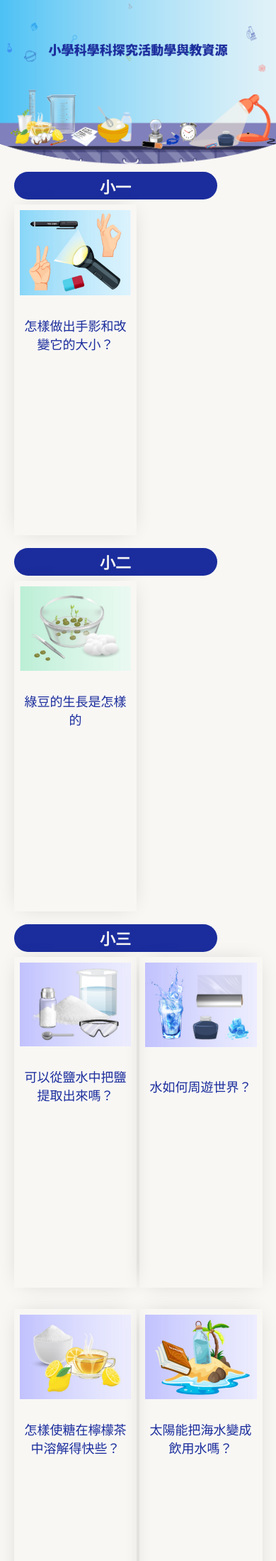
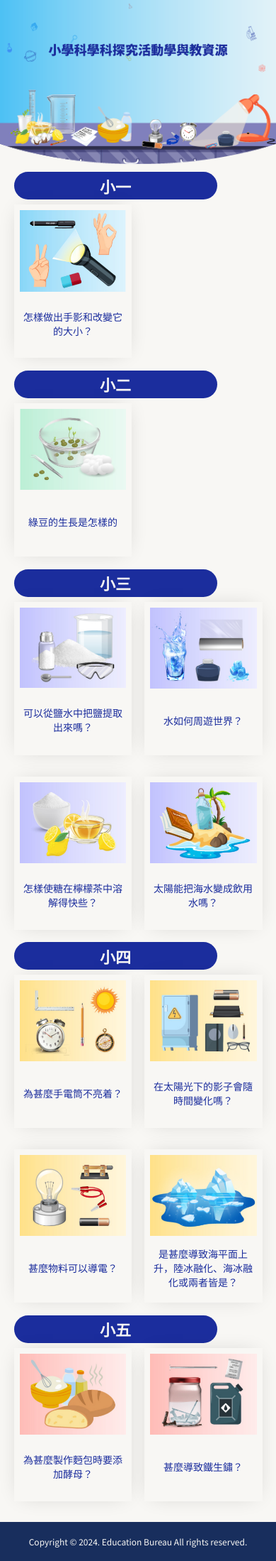
Before and after one commit to 5MLTECH/edb_presource, a PHP site: page / in a window 390 px wide. Shown: the part 60-2259 px from the top of the page at 71% size. Run offline with PHP 8.4, Linux system fonts and the light colour scheme.

Commit message:
Update meta and style
- update page title
- fix issue on mobile css

```diff
--- a/css/style.css
+++ b/css/style.css
@@ -180,10 +180,38 @@ p, body, h1, h2, h3 {
     .cont-item {
         margin: 0 !important;
         width: 45%;
-        height: 450px;
     }
     .br-pc {
         display: none;
+    }
+}
+
+@media (max-width: 767px) {
+
+    .cont-item {
+
+        height: 200px;
+    }
+
+    .cont-text {
+        font-size: 14px;
+        min-height: 80px;
+    }
+}
+
+@media (min-width: 768px) and (max-width: 1024px) {
+
+    .cont-item {
+
+        height: 450px;
+    }
+}
+
+@media (max-width: 424px) {
+
+
+    .cont-item {
+        width: 43%;
     }
 }
 
--- a/page_header.php
+++ b/page_header.php
@@ -1,13 +1,13 @@
 <head>
     <meta name="viewport" content="width=device-width, initial-scale=1.0">
 
-    <title>小學科學科探究活動學與教資源</title>
-	<meta property="og:title" content='香港小學科學教育資源 | 教育局'/>
+    <title>小學科學科探究活動學與教資源 | 教育局</title>
+	<meta property="og:title" content="小學科學科探究活動學與教資源 | 教育局"/>
 	<meta property="og:type" content="website"/>
 	<meta property="og:image" content='https://psresource.edb.edcity.hk/images/SEO.png'>
 	<meta property="og:url" content='https://psresource.edb.edcity.hk/'/>
 	<meta property="og:description" content='香港教育局科學教育組的以精彩的教育資源，提升學生對科學的理解能力。科學資源涵蓋各種科學主題的互動活動、實驗和資訊文章，探索的主題包括植物生長、電力和環境等各種不同主題。這些資源迎合所有年齡層的學生，旨在激發好奇心、批判性思維和對科學的熱愛。'/>
-	<meta property="og:site_name" content='小學科學科探究活動學與教資源'/>
+	<meta property="og:site_name" content="小學科學科探究活動學與教資源 | 教育局"/>
 	<meta property="og:image:width" content="1200"/>
 	<meta property="og:image:height" content="630"/>
     <link rel="stylesheet" href="/css/style.css">
```
